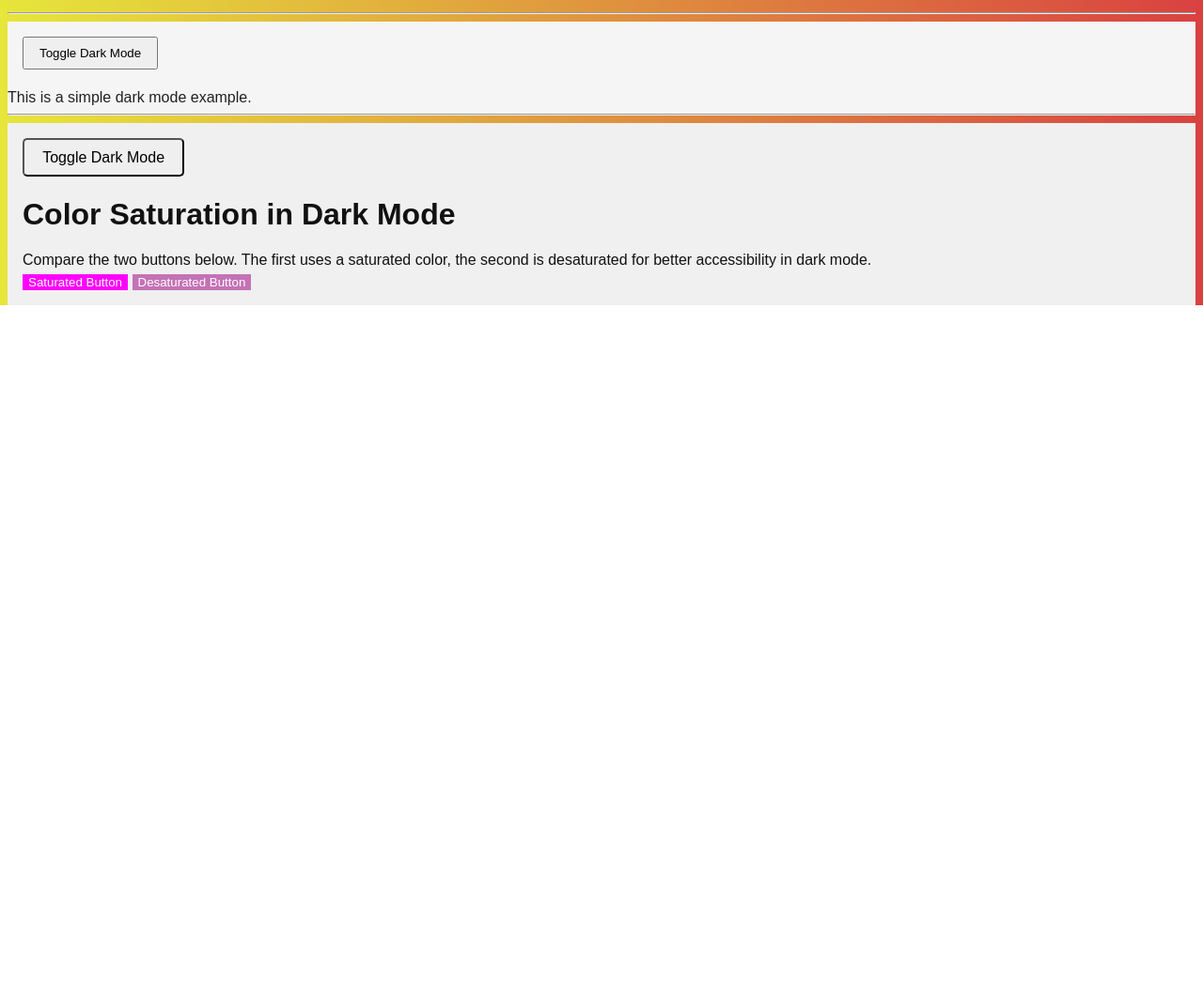
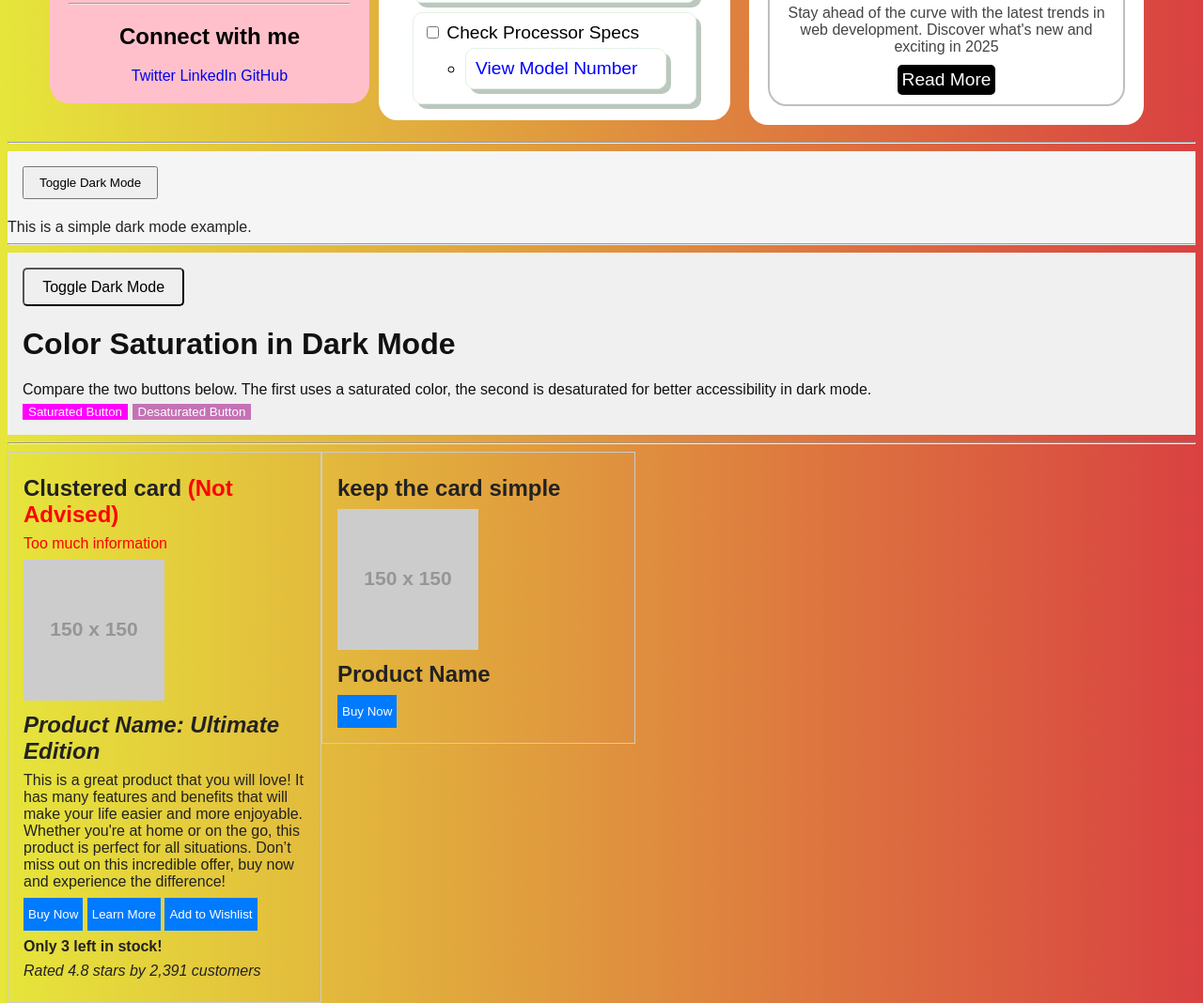
Before and after one commit to abdel1413/HtmlCss, a plain HTML site: page index.html in a window 1280 px wide. Shown: the part 584-1652 px from the top of the page at 94% size. Before the commit the page ends 909 px from the top, so only its background shows below. Drawn offline with Linux system fonts and the light colour scheme; placeholder pictures from the web are drawn by us.

Commit message:
create different card to show which to use as a developer

```diff
--- a/index.html
+++ b/index.html
@@ -8,6 +8,18 @@
 </head>
 
 <body>
+  <div class="breadcrumbs">
+  Home / Electronics / Phones / Smartphone XYZ
+</div>
+  <nav class="main-nav">
+  <a href="#">Home</a>
+  <a href="#">Electronics</a>
+  <a href="#">Phones</a>
+</nav>
+<div class="breadcrumbs">
+  Home &gt; Electronics &gt; Phones &gt; Smartphone XYZ
+</div>
+
     <div class="container">
     <div class='business-card'>
       <img src="https://cdn.freecodecamp.org/curriculum/labs/flower.jpg" alt="flower picture" class="profile-image"/>
@@ -90,9 +102,12 @@
     <button class="desaturated">Desaturated Button</button>
   </div>
 </div>
-
 </div>
-
+<hr>
+<div class="card-container">
+  <div class="clustered-card-container"></div>
+    <div class="ideal-card"></div>
+</div>
 <script src="./script.js"></script>
 </body>
 
--- a/script.js
+++ b/script.js
@@ -8,3 +8,32 @@ document.getElementById('theme-toggle').addEventListener('click', () => {
 document.querySelector('.saturation-btn').addEventListener('click', () => {
   document.querySelector('.saturation-container').classList.toggle('dark');
 });
+
+
+//get clustered card to generate an html
+const clusteredCardContainer = document.querySelector(".clustered-card-container")
+
+clusteredCardContainer.innerHTML = `
+<div class="card">
+<h2>Clustered card <span style="color:red">(Not Advised)</span></h2>
+<p style='color: red'>Too much information</p>
+  <img src="https://placehold.co/150x150" alt="Example Product Image">
+  <h2><strong><em>Product Name: Ultimate Edition</em></strong></h2>
+  <p>
+    This is a great product that you will love! It has many features and benefits that will make your life easier and more enjoyable. Whether you're at home or on the go, this product is perfect for all situations. Don’t miss out on this incredible offer, buy now and experience the difference!
+  </p>
+  <button>Buy Now</button>
+  <button>Learn More</button>
+  <button>Add to Wishlist</button>
+  <p><strong>Only 3 left in stock!</strong></p>
+  <p><em>Rated 4.8 stars by 2,391 customers</em></p>
+</div>`
+
+//get the user-friendly card
+const idealCard = document.querySelector(".ideal-card")
+idealCard.innerHTML = `<div class="card">
+<h2> keep the card simple</h2>
+  <img src="https://placehold.co/150x150" alt="Example Product Image">
+  <h2>Product Name</h2>
+  <button>Buy Now</button>
+</div>`
--- a/styles.css
+++ b/styles.css
@@ -235,3 +235,62 @@ img .post-img{
   background-color: #925f88;
   color: white;
 }
+
+/* Breadcrumbs */
+
+
+
+
+.main-nav {
+  background-color: #333;
+  padding: 1rem;
+}
+
+.main-nav a {
+  color: white;
+  margin-right: 1rem;
+  text-decoration: none;
+}
+
+.breadcrumbs {
+  font-size: 0.9rem;
+  color: #555;
+  margin: 1rem 0;
+}
+
+
+
+/* clustered card */
+
+.card-container{
+    width: 100%;
+    display: flex;
+
+}
+.card {
+  border: 1px solid #ccc;
+  padding: 16px;
+  width: 300px;
+}
+
+.card img {
+  max-width: 100%;
+  height: auto;
+}
+
+.card h2 {
+  font-size: 1.5em;
+  margin: 8px 0;
+}
+.card p {
+  font-size: 1em;
+  margin: 8px 0;
+}
+
+.card button {
+  background-color: #007BFF;
+  color: white;
+  padding: 10px 5px;
+  border: none;
+  cursor: pointer;
+}
```
Also changed, not shown: clusteredCard.html (added).
